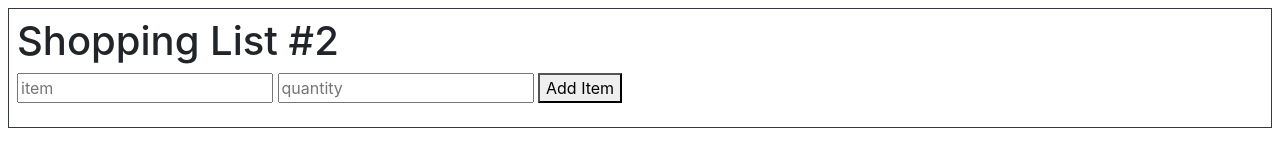
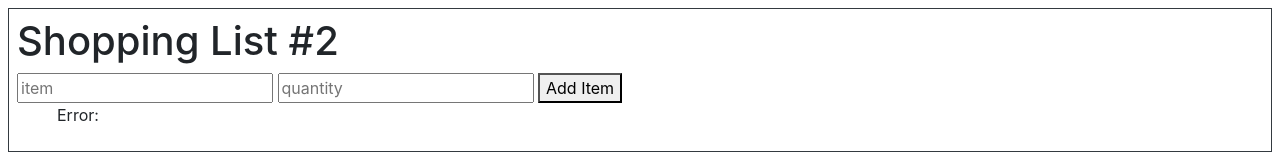
Before and after one commit to KKkaran/AngularJSBasics, a plain HTML site: page index.html in a window 1280 px wide. Drawn offline with nearby package versions, Linux system fonts and the light colour scheme.

Commit message:
ng-if show and hide

```diff
--- a/index.html
+++ b/index.html
@@ -41,7 +41,20 @@
                     <li ng-repeat="item in sl2.items">
                         {{item.item}} ---> {{item.quantity}}
                     </li>
-                    <span>{{sl2.error}}</span>
+                    <div ng-hide="sl2.error">
+                        Error: <span>{{sl2.error}}</span>
+                    </div>
+<!--
+    ng-if is a general purpose "if statement" like attr dir if its value is false, angular removes the containing element from the DOM entirely
+    ng-show/ng-hide attr dir aut attach CSS classes to the containing element that either show or hide the element
+        The containing element doesnt get removed from the DOM
+
+
+
+
+
+                     -->
+
                 </ol>
             </div>
         <div>
```
